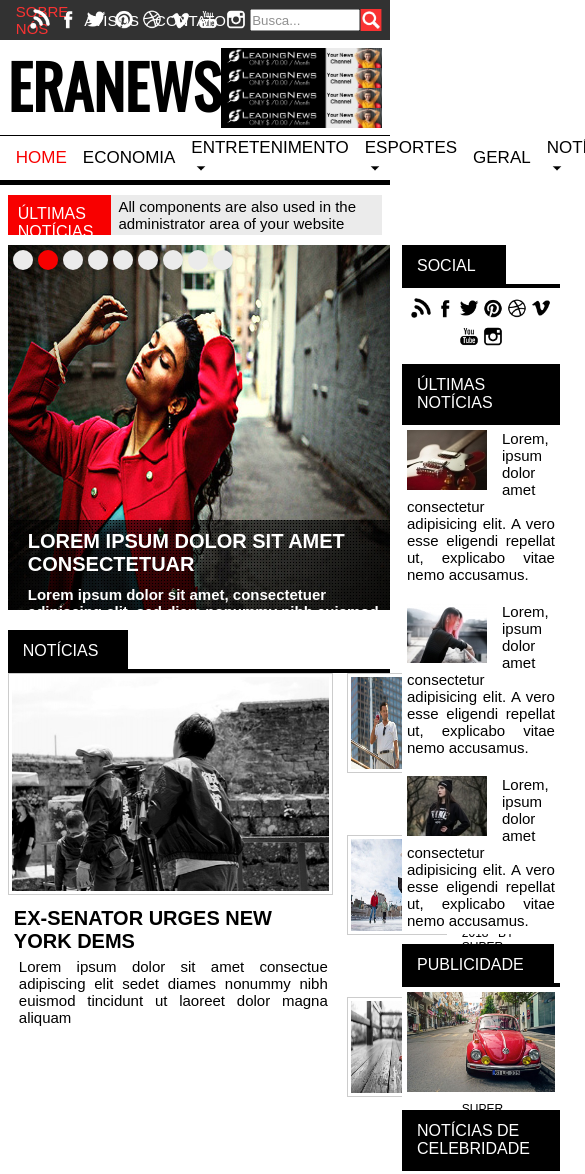
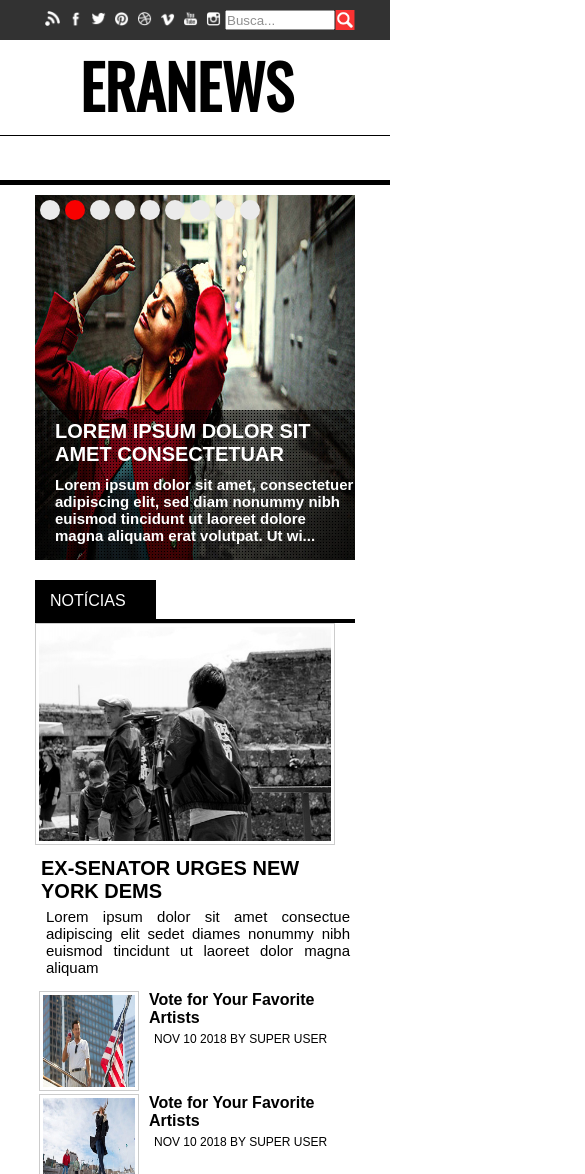
Before and after one commit to andr3m0ur4/EraNews, a plain HTML site: page index.html in a window 390 px wide. Shown: the top 1174 px of the page, 585 px wide, since content can reach past the window. Drawn offline with nearby package versions, Linux system fonts and the light colour scheme.

Commit message:
Aplicando responsividade para celular

```diff
--- a/css/style.css
+++ b/css/style.css
@@ -239,7 +239,6 @@ main .container {
 section {
     width: 100%;
     max-width: 783px;
-    padding-left: 2%;
 }
 
 .slideshow {
@@ -479,7 +478,6 @@ footer {
 footer .container {
     align-items: center;
     justify-content: space-between;
-    border: 1px solid orange;
 }
 
 footer .left {
@@ -508,7 +506,7 @@ footer ul li a {
     color: white;
 }
 
-@media screen and (max-width: 1080px) {
+@media only screen and (max-width: 1080px) {
     .container {
         max-width: 880px;
     }
@@ -526,3 +524,171 @@ footer ul li a {
         width: 325px;
     }
 }
+
+@media only screen and (max-width: 914px) {
+    .container {
+        max-width: 768px;
+    }
+
+    .topo-title .banner {
+        width: 550px;
+        background-size: 100% 100%;
+    }
+
+    nav ul li {
+        padding: 0 5px;
+    }
+
+    nav ul li a {
+        text-decoration: none;
+        color: black;
+        font-size: 16px;
+    }
+
+    nav ul li img {
+        width: 14px;
+    }
+
+    main .container {
+        flex-direction: column;
+    }
+
+    section {
+        max-width: none;
+    }
+
+    .conteudo .left {
+        width: 435px;
+        margin-right: 10px;
+    }
+
+    .left .noticia-item figure {
+        width: 425px;
+    }
+
+    aside {
+        width: auto;
+    }
+
+    .widget {
+        clear: both;
+    }
+
+    .widget p {
+        clear: both;
+    }
+
+    .widget p img {
+        width: 80%;
+    }
+
+    .margin-top {
+        margin-top: 70px;
+    }
+
+    footer .container {
+        justify-content: center;
+        flex-direction: column;
+    }
+
+    footer ul {
+        margin-top: 8px;
+    }
+}
+
+@media only screen and (max-width: 810px) {
+    .container {
+        max-width: 320px;
+    }
+
+    .topo .left {
+        display: none;
+    }
+
+    .topo .right {
+        width: 100%;
+        align-items: center;
+    }
+
+    .right a img {
+        width: 15px;
+        height: 15px;
+    }
+
+    .right input[type=text] {
+        height: 20px;
+    }
+
+    .right input[type=image] {
+        width: 20px;
+        height: 20px;
+    }
+
+    .topo-title .banner {
+        display: none;
+    }
+
+    .topo-title .container {
+        align-items: center;
+        justify-content: center;
+    }
+
+    nav ul {
+        display: none;
+    }
+
+    .ultimas-noticias {
+        display: none;
+    }
+
+    section {
+        margin-top: 10px;
+    }
+
+    .slide-info {
+        height: 150px;
+        background-color: rgba(0, 0, 0, 0.5);
+        margin-top: calc(365px - 150px);
+    }
+
+    .conteudo {
+        flex-direction: column;
+    }
+
+    .conteudo .left {
+        width: 320px;
+    }
+
+    .noticia-item {
+        margin-bottom: 0;
+    }
+
+    .left .noticia-item figure {
+        width: 300px;
+    }
+
+    .right a figure img {
+        width: 100px;
+        height: 100px;
+    }
+
+    .widget p img {
+        width: 100%;
+    }
+
+    .margin-top {
+        margin-top: 10px;
+    }
+
+    footer {
+        height: 80px;
+    }
+
+    footer .container {
+        justify-content: center;
+    }
+
+    footer .left {
+        text-align: center;
+    }
+}
--- a/index.html
+++ b/index.html
@@ -353,9 +353,9 @@
                     </p>
                 </div>
 
-                <div class="widget">
+                <div class="widget margin-top">
                     <h2><span>PUBLICIDADE</span></h2>
-                    <p>
+                    <p class="center">
                         <img src="./images/publicidade.jpg" alt="">
                     </p>
                 </div>
```
